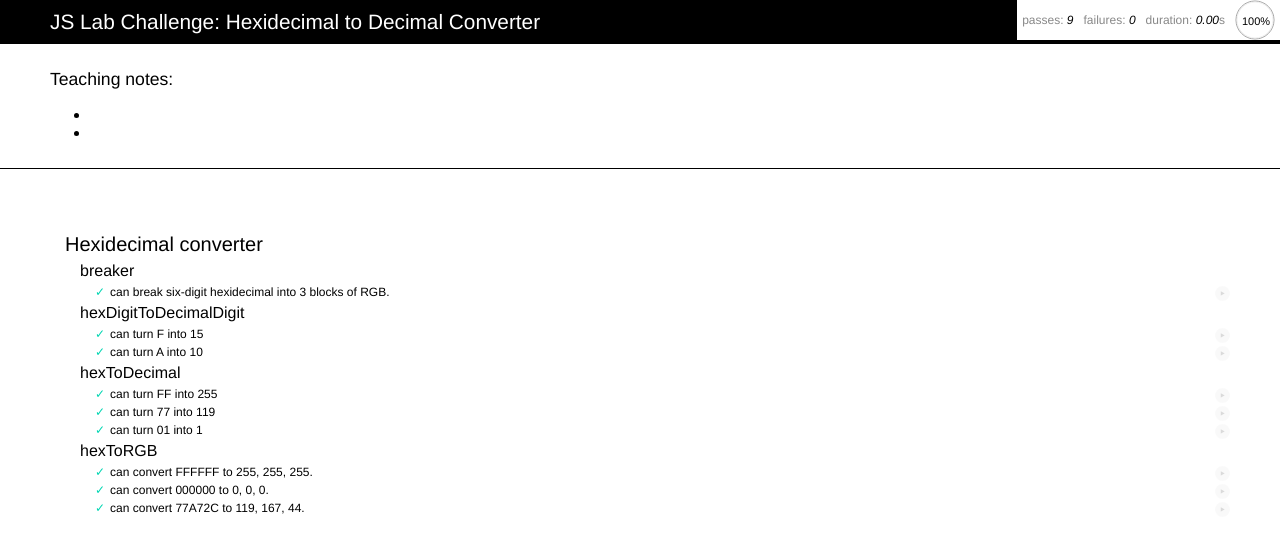
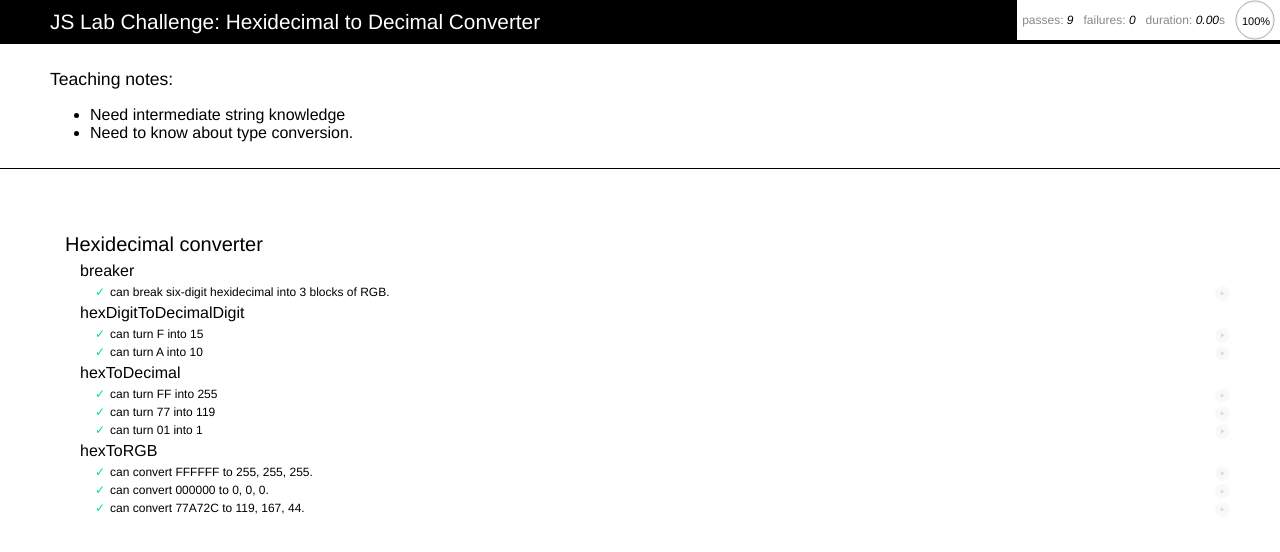
Before and after one commit to Mallioch/js-mocha-challenges, a plain HTML site: page section-1/hexidecimal-color/index.html in a window 1280 px wide. Drawn offline with Linux system fonts and the light colour scheme.

Commit message:
notes on hexidecimal to rgb exercise

```diff
--- a/section-1/hexidecimal-color/index.html
+++ b/section-1/hexidecimal-color/index.html
@@ -14,8 +14,8 @@
     <div class="intro-content">
       <h2>Teaching notes:</h2>
       <ul>
-        <li></li>
-        <li></li>
+        <li>Need intermediate string knowledge</li>
+        <li>Need to know about type conversion.</li>
       </ul>
 
     </div>
```
